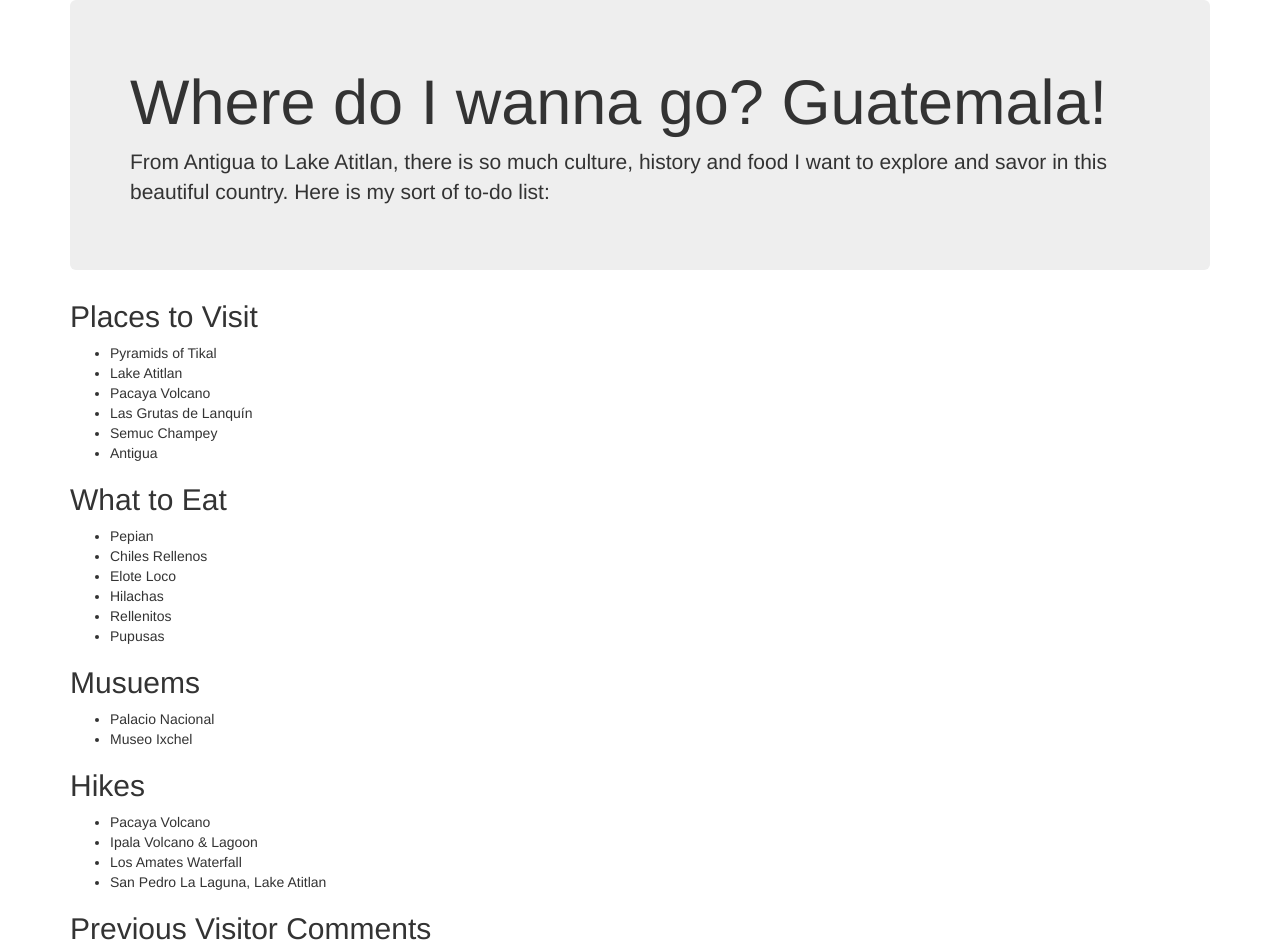
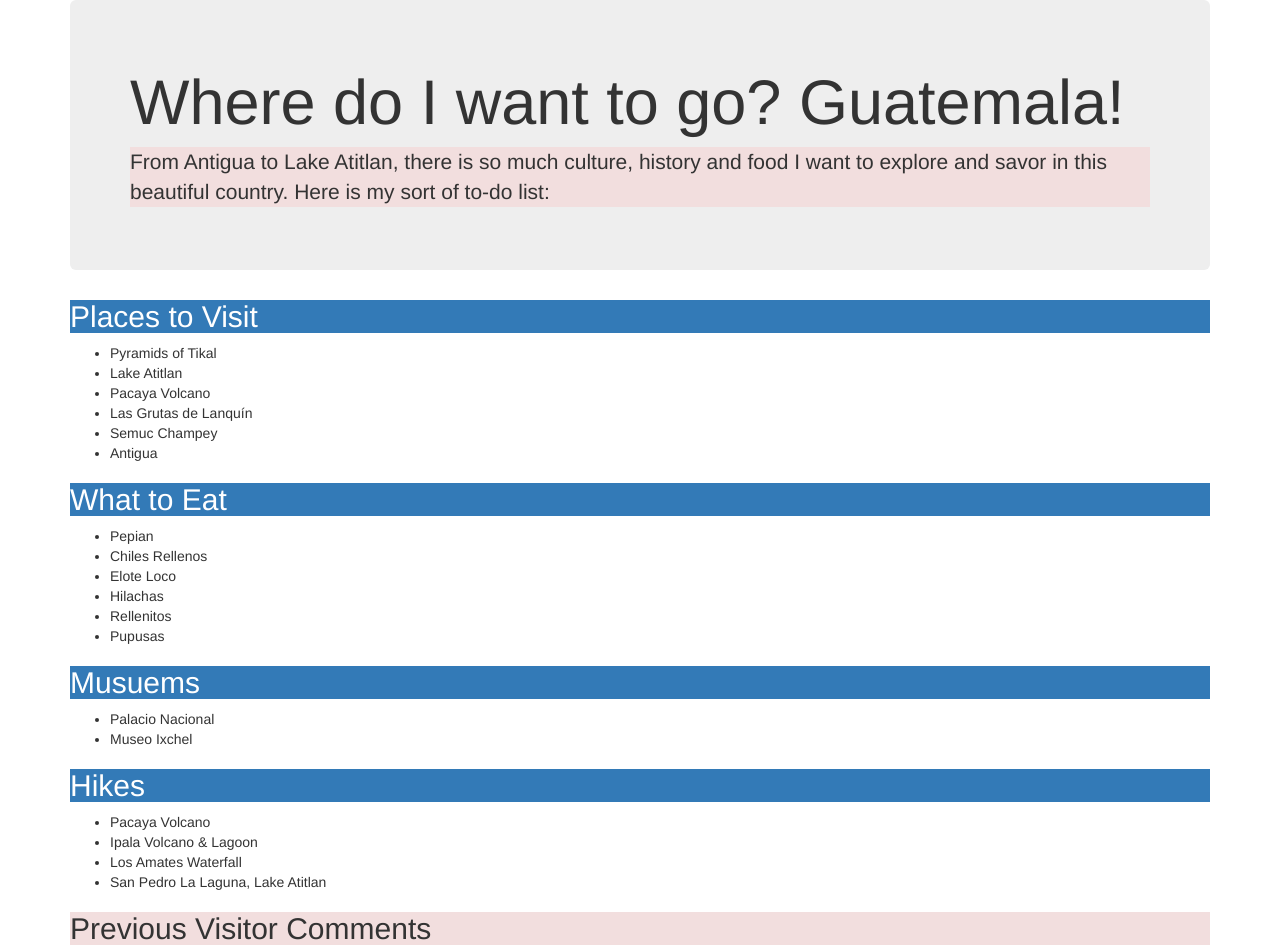
Before and after one commit to maureenhid/vacation-site, a plain HTML site: page index.html in a window 1280 px wide. Shown: the top 952 px of the page. Drawn offline with Linux system fonts and the light colour scheme.

Commit message:
add helper classes to add background colors

```diff
--- a/index.html
+++ b/index.html
@@ -7,10 +7,10 @@
   <body>
     <div class="container">
       <div class="jumbotron">
-        <h1>Where do I wanna go? Guatemala!</h1>
-        <p>From Antigua to Lake Atitlan, there is so much culture, history and food I want to explore and savor in this beautiful country. Here is my sort of to-do list:</p>
+        <h1>Where do I want to go? Guatemala!</h1>
+        <p class="bg-danger">From Antigua to Lake Atitlan, there is so much culture, history and food I want to explore and savor in this beautiful country. Here is my sort of to-do list:</p>
       </div>
-    <h2>Places to Visit</h2>
+    <h2 class="bg-primary">Places to Visit</h2>
     <ul>
       <li>Pyramids of Tikal</li>
       <li>Lake Atitlan</li>
@@ -19,7 +19,7 @@
       <li>Semuc Champey</li>
       <li>Antigua</li>
     </ul>
-    <h2>What to Eat</h2>
+    <h2 class="bg-primary">What to Eat</h2>
     <ul>
       <li>Pepian</li>
       <li>Chiles Rellenos</li>
@@ -28,19 +28,19 @@
       <li>Rellenitos</li>
       <li>Pupusas</li>
     </ul>
-    <h2>Musuems</h2>
+    <h2 class="bg-primary">Musuems</h2>
     <ul>
       <li>Palacio Nacional</li>
       <li>Museo Ixchel</li>
     </ul>
-    <h2>Hikes</h2>
+    <h2 class="bg-primary">Hikes</h2>
     <ul>
       <li>Pacaya Volcano</li>
       <li>Ipala Volcano & Lagoon</li>
       <li>Los Amates Waterfall</li>
       <li>San Pedro La Laguna, Lake Atitlan</li>
     </ul>
-    <h2>Previous Visitor Comments</h2>
+    <h2 class="bg-danger">Previous Visitor Comments</h2>
     <blockquote class="bg-info">
       <p>"Stunning. Can't wait to return for longer!"</p>
       <footer>Samantha Sam</footer>
```
